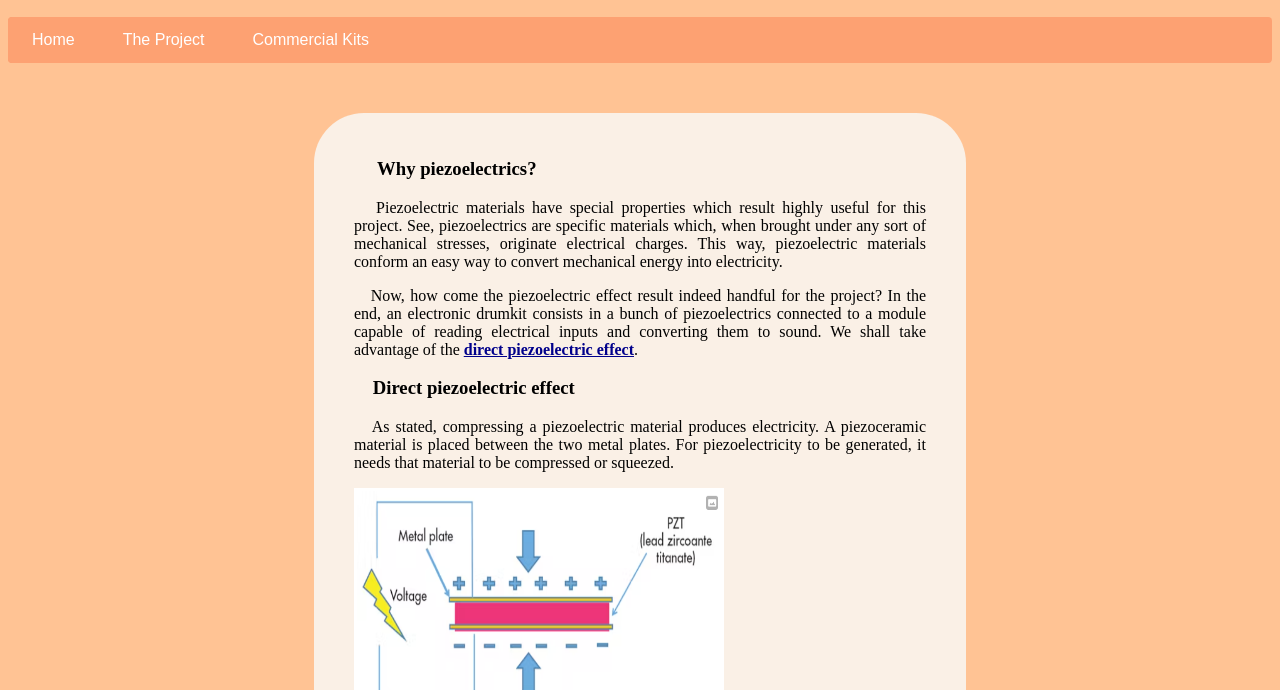
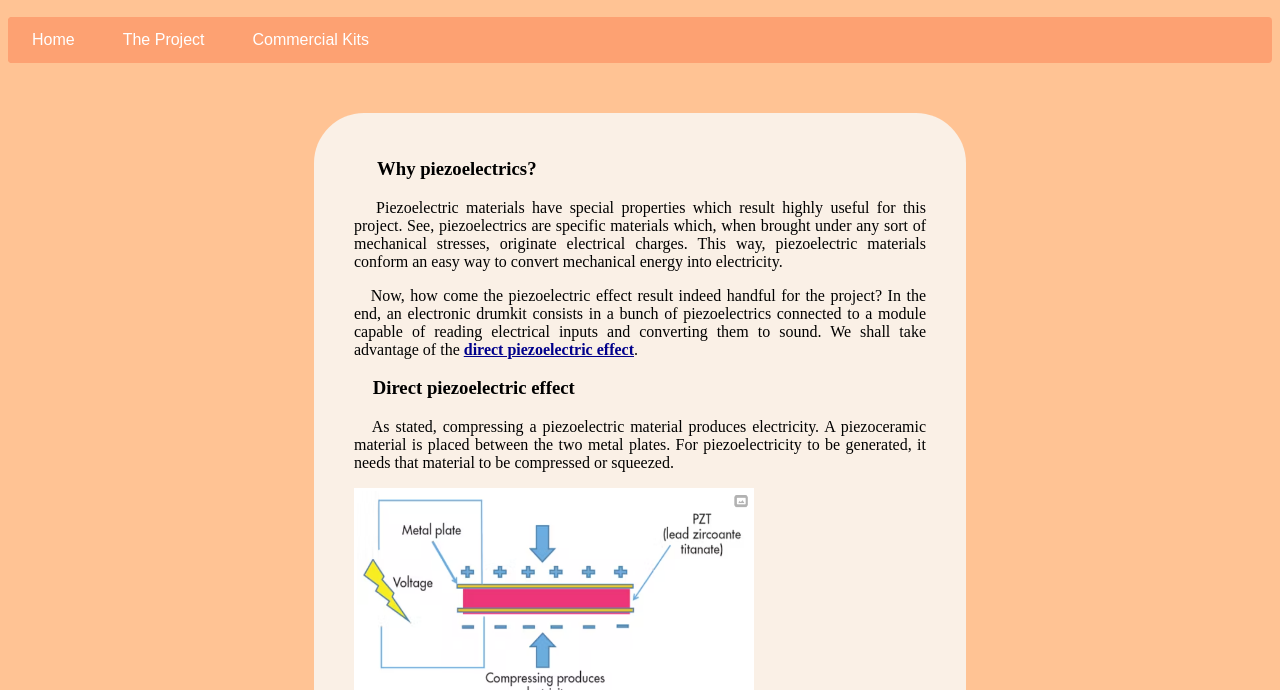
Before and after one commit to host-msdrumkit/host-msdrumkit.github.io, a plain HTML site: page index.html in a window 1280 px wide. Both pictures are taken after a click on the link "direct piezoelectric effect". Shown: the part 110-800 px from the top of the page. Drawn offline with Linux system fonts and the light colour scheme.

Commit message:
Update index.html

```diff
--- a/index.html
+++ b/index.html
@@ -53,7 +53,7 @@
             &nbsp;&nbsp;&nbsp;As stated, compressing a piezoelectric material produces electricity. A piezoceramic material is placed between the two metal plates.
               For piezoelectricity to be generated, it needs that material to be compressed or squeezed.
             </p>
-            <img src="media/pzt.png" alt = "pzt" style="width:370px;height:250px;">
+            <img src="media/pzt.png" alt = "pzt" style="width:400px;height:220px;">
             <p>
               &nbsp;&nbsp;&nbsp; In piezoelectric crystals, the unit cell is not symmetrical, and the electrical charges are perfectly balanced, therefore
               piezoelectric crystals are electrically neutral. However, stretching or squeezing a piezoelectric crystal deforms the structure, pushing some
```
